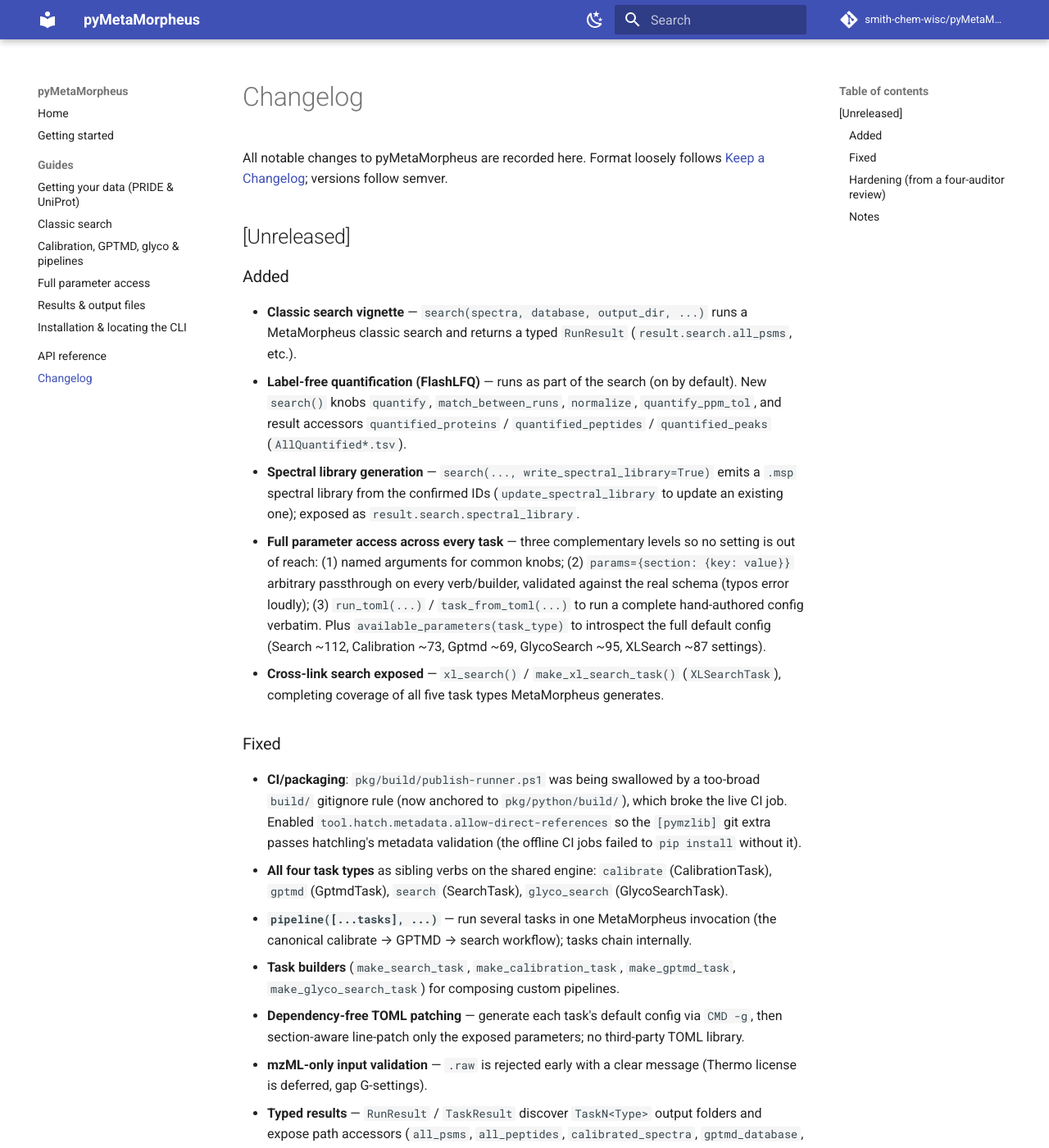
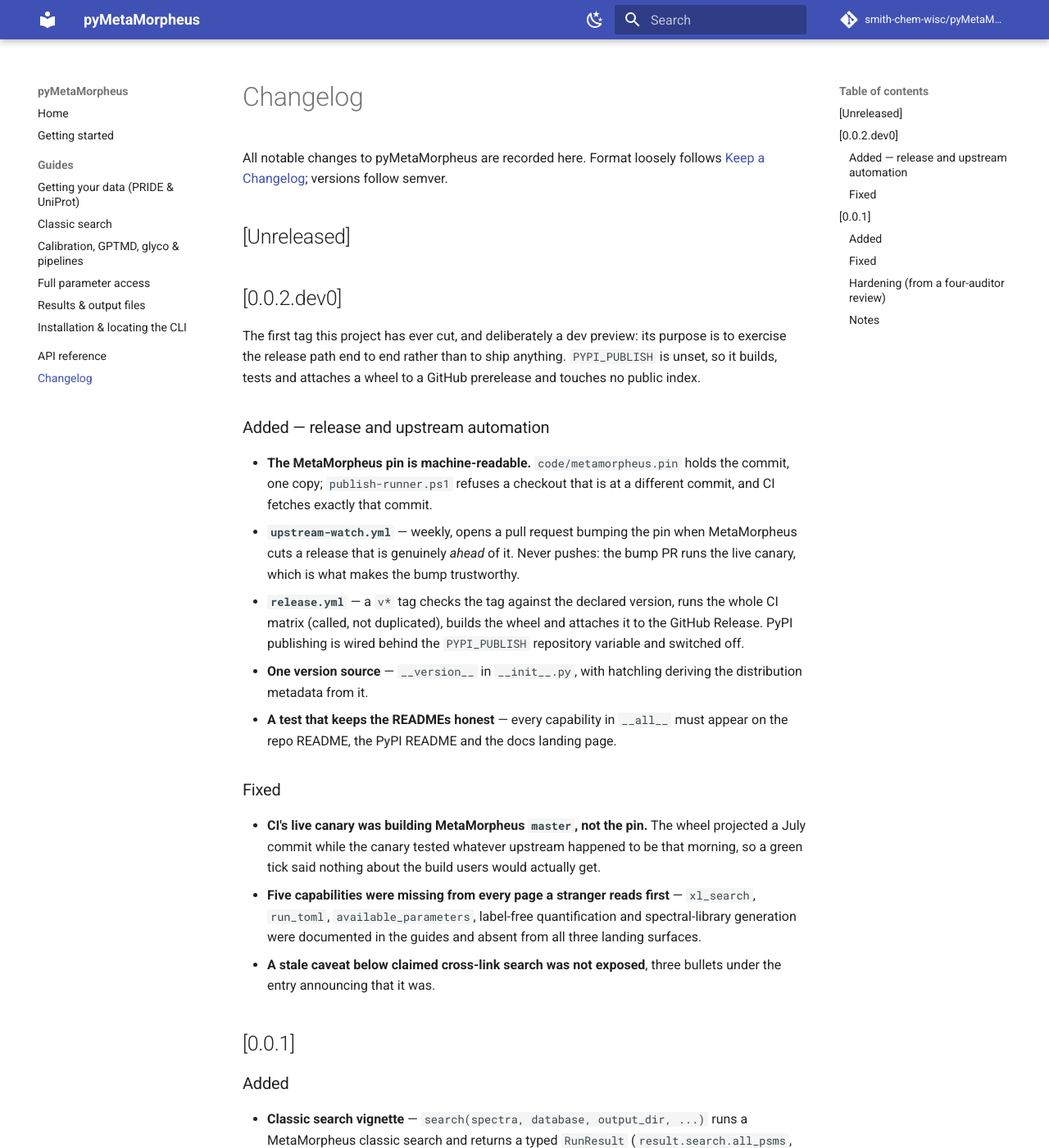
Before and after one commit to smith-chem-wisc/pyMetaMorpheus, an MkDocs documentation site: the page built from docs/changelog.md, in a window 1280 px wide and 1400 px high. Shown: the whole window at 82% size. Built offline with MkDocs 1.6.1 and Material for MkDocs 9.7.7, drawn with Linux system fonts in a browser that asks for light colours; comment, search, counter and statistics services are not loaded; some of the changed text lies outside the part shown.

Commit message:
chore: 0.0.2.dev0, the first exercise of the release path
A dev preview whose purpose is to run release.yml for the first time rather
than to ship anything. PYPI_PUBLISH is unset, so a tag builds, tests and
attaches a wheel to a deletable GitHub prerelease and touches no public index.
A release workflow that has never run on a tag is an untested one, and every
first run of this machinery on the sibling projects found something.

Also removes a caveat that had gone false: the changelog's known-limitations
list still said cross-link search was not exposed, three bullets below the
entry announcing xl_search. A caveat that reads authoritatively and is wrong is
worse than none - it makes people design around a limit that is not there.

Co-Authored-By: Claude Opus 5 (1M context) <noreply@anthropic.com>

```diff
--- a/docs/changelog.md
+++ b/docs/changelog.md
@@ -4,6 +4,39 @@ All notable changes to pyMetaMorpheus are recorded here. Format loosely follows
 [Keep a Changelog](https://keepachangelog.com/); versions follow semver.
 
 ## [Unreleased]
+
+## [0.0.2.dev0]
+
+The first tag this project has ever cut, and deliberately a dev preview: its purpose is to exercise
+the release path end to end rather than to ship anything. `PYPI_PUBLISH` is unset, so it builds,
+tests and attaches a wheel to a GitHub prerelease and touches no public index.
+
+### Added — release and upstream automation
+- **The MetaMorpheus pin is machine-readable.** `code/metamorpheus.pin` holds the commit, one copy;
+  `publish-runner.ps1` refuses a checkout that is at a different commit, and CI fetches exactly that
+  commit.
+- **`upstream-watch.yml`** — weekly, opens a pull request bumping the pin when MetaMorpheus cuts a
+  release that is genuinely *ahead* of it. Never pushes: the bump PR runs the live canary, which is
+  what makes the bump trustworthy.
+- **`release.yml`** — a `v*` tag checks the tag against the declared version, runs the whole CI
+  matrix (called, not duplicated), builds the wheel and attaches it to the GitHub Release. PyPI
+  publishing is wired behind the `PYPI_PUBLISH` repository variable and switched off.
+- **One version source** — `__version__` in `__init__.py`, with hatchling deriving the distribution
+  metadata from it.
+- **A test that keeps the READMEs honest** — every capability in `__all__` must appear on the repo
+  README, the PyPI README and the docs landing page.
+
+### Fixed
+- **CI's live canary was building MetaMorpheus `master`, not the pin.** The wheel projected a July
+  commit while the canary tested whatever upstream happened to be that morning, so a green tick said
+  nothing about the build users would actually get.
+- **Five capabilities were missing from every page a stranger reads first** — `xl_search`,
+  `run_toml`, `available_parameters`, label-free quantification and spectral-library generation were
+  documented in the guides and absent from all three landing surfaces.
+- **A stale caveat below claimed cross-link search was not exposed**, three bullets under the entry
+  announcing that it was.
+
+## [0.0.1]
 
 ### Added
 - **Classic search vignette** — `search(spectra, database, output_dir, ...)` runs a MetaMorpheus
```
Also changed, not shown: other parts of docs/changelog.md (+1 -1 lines), 1 other file.
